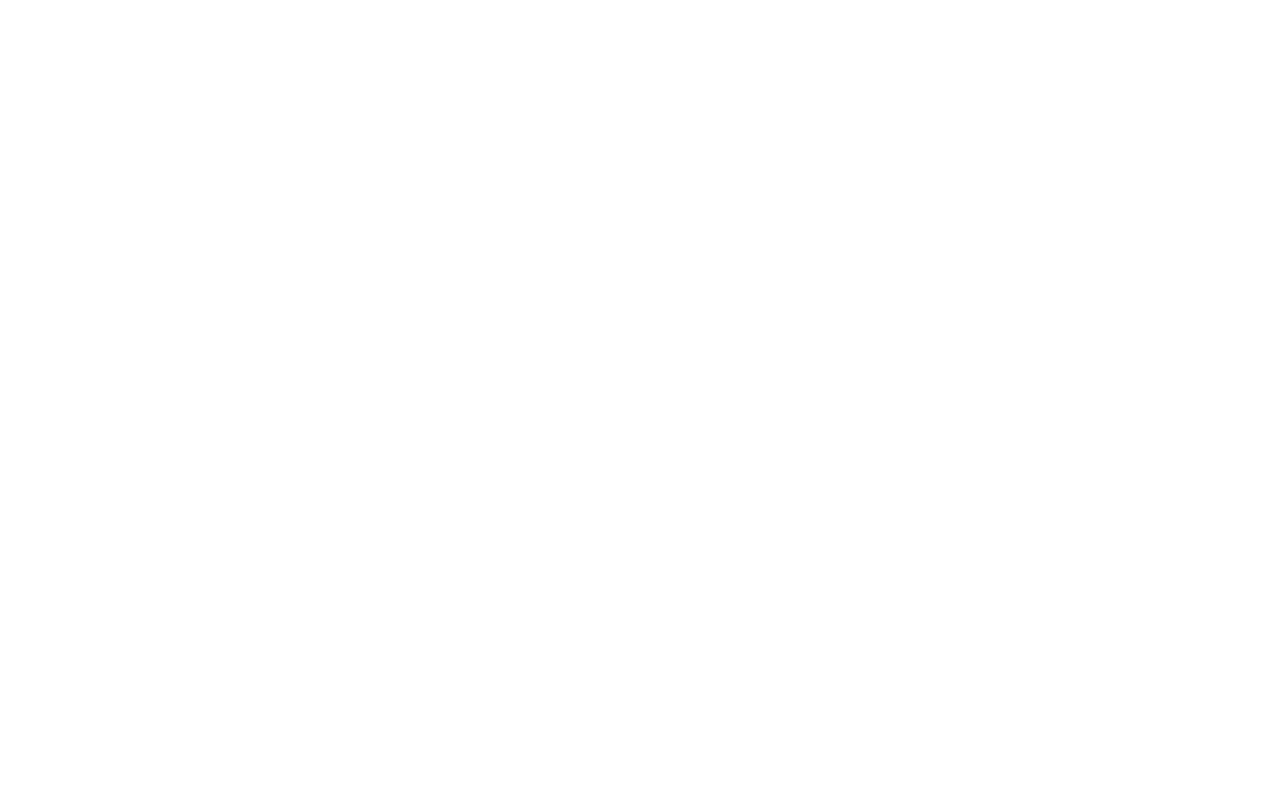
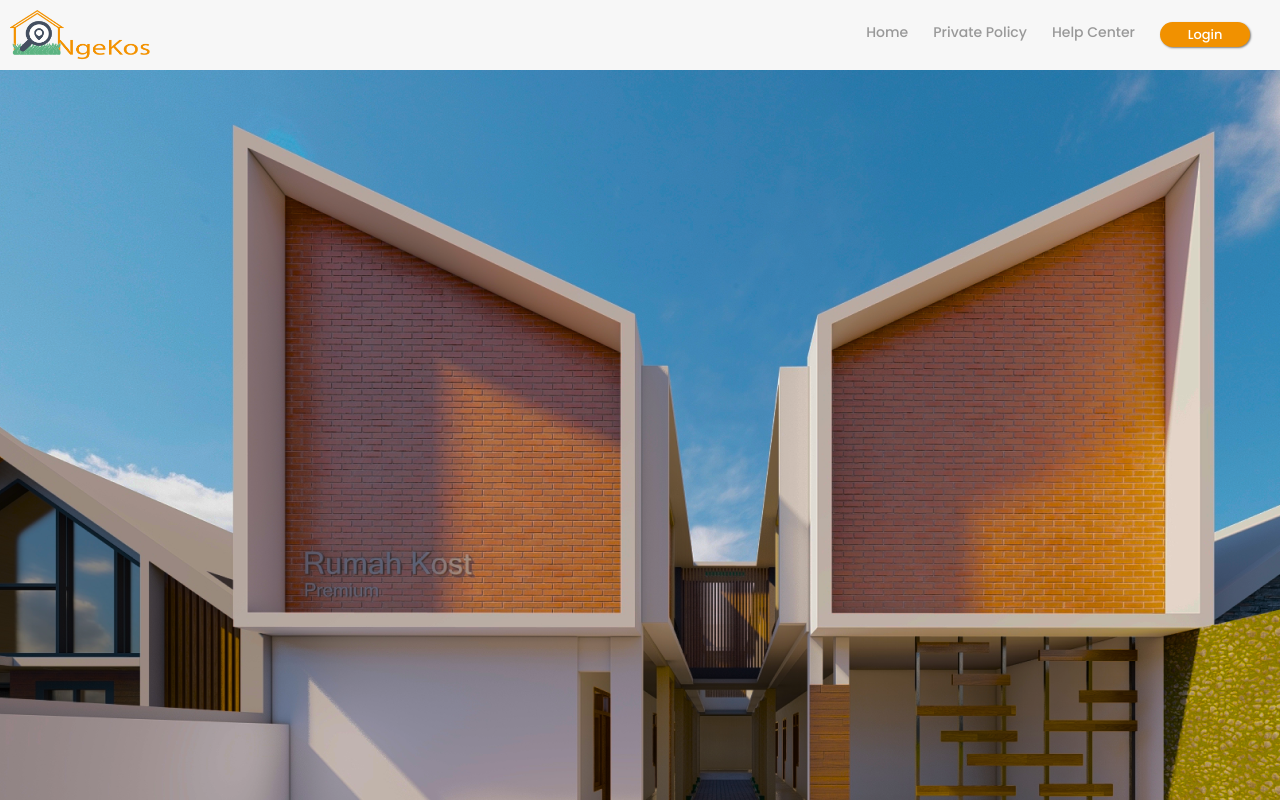
Before and after one commit to Yustikaprwt/Ngekos_Prototype, a React (Create React App) app: page /landing/page in a window 1280 px wide. Before the commit this address had no page. Shown: the top 800 px of the page. Built offline with nearby package versions, Linux system fonts and the light colour scheme.

Commit message:
Fixing Header and Footer

```diff
--- a/src/Components/Footer/Footer.css
+++ b/src/Components/Footer/Footer.css
@@ -1,7 +1,6 @@
 .footer-container {
   background-color: #252525;
   padding: 20px 5px 0px 10px;
-  position: fixed;
   bottom: 0;
   left: 0;
   right: 0;
--- a/src/Components/Header/Header.css
+++ b/src/Components/Header/Header.css
@@ -4,6 +4,11 @@
   display: flex;
   justify-content: space-between;
   background-color: #f7f7f7;
+  position: sticky;
+  top: 0;
+  left: 0;
+  width: 100%;
+  z-index: 100;
 }
 
 .header-option {
--- /dev/null
+++ b/src/Page/LandingPage/LandingPage.css
@@ -0,0 +1 @@
+@import url("https://fonts.googleapis.com/css2?family=Poppins:wght@300;500;600;700&display=swap");
--- /dev/null
+++ b/src/Page/LandingPage/LandingPage.jsx
@@ -0,0 +1,28 @@
+import React from "react";
+import "../../Page/LandingPage/LandingPage.css";
+import Header from "../../Components/Header/Header";
+import Footer from "../../Components/Footer/Footer";
+import bannerImage from "../../Asset/banner_home.png";
+
+const LandingPage = () => {
+  return (
+    <>
+      <div className="section-landing-page">
+        <Header />
+        <div>
+          <img
+            style={{
+              maxWidth: "100%",
+              height: "auto",
+            }}
+            src={bannerImage}
+            alt="img"
+          />
+        </div>
+      </div>
+      <Footer />
+    </>
+  );
+};
+
+export default LandingPage;
--- a/src/Routers/Routers.jsx
+++ b/src/Routers/Routers.jsx
@@ -2,7 +2,7 @@
 import { BrowserRouter, Routes, Route } from "react-router-dom";
 import LoginPage from "../Page/Login Page/LoginPage";
 import RegisterPage from "../Page/Register Page/RegisterPage";
-import Navbar from "../Components/Navbar/Navbar";
+import LandingPage from "../Page/LandingPage/LandingPage";
 
 const Routers = () => {
   return (
@@ -10,7 +10,7 @@
       <Routes>
         <Route path="/login" element={<LoginPage />} />
         <Route path="/register" element={<RegisterPage />} />
-        <Route path="/test" element={<Navbar />} />
+        <Route path="/landing/page" element={<LandingPage />} />
       </Routes>
     </BrowserRouter>
   );
```
Also changed, not shown: src/Asset/banner_home.png (added).
